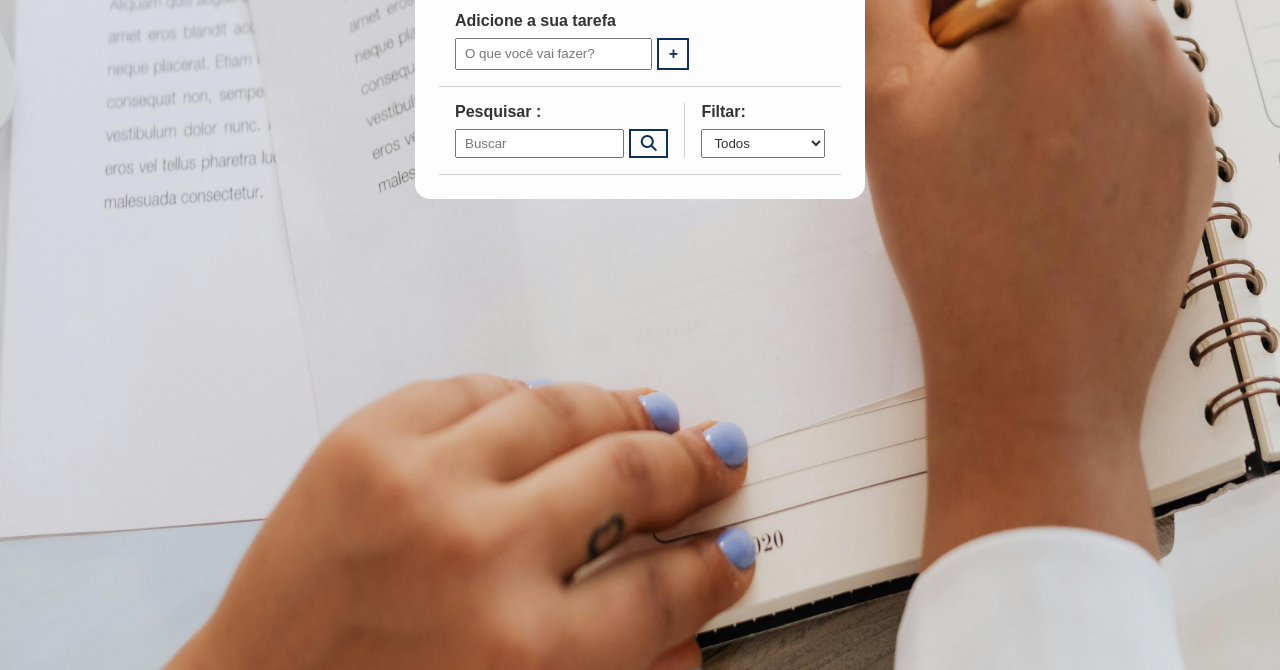
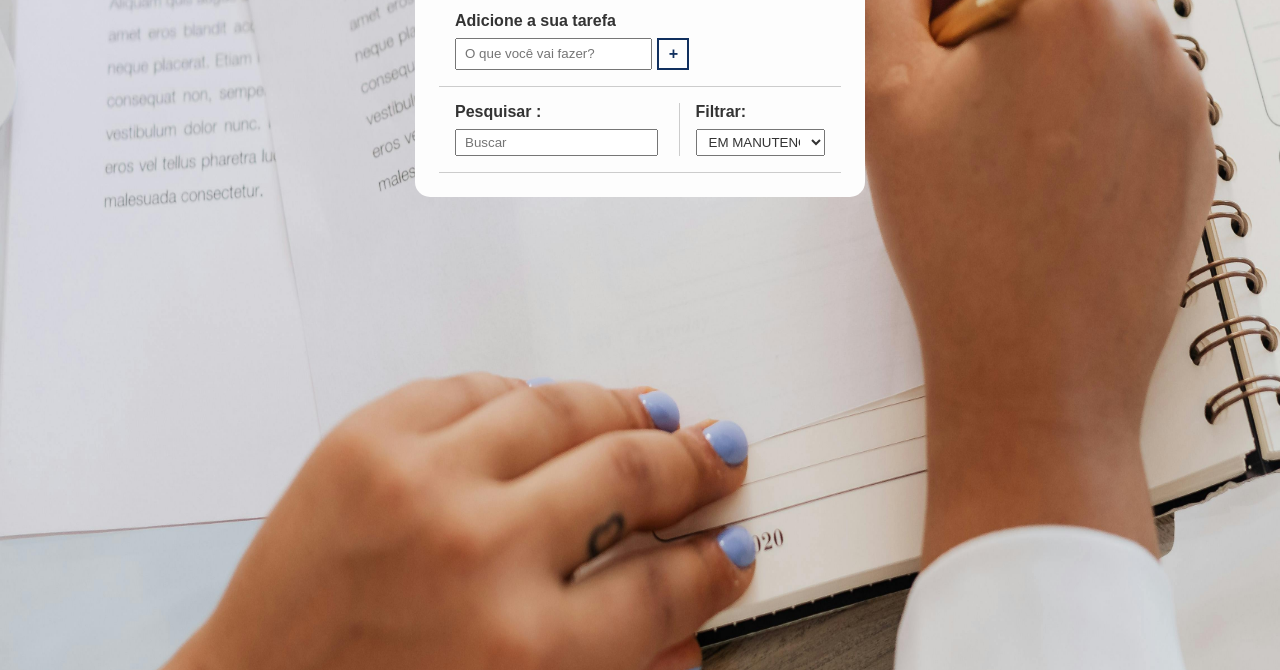
Before and after one commit to JoaoBoudoux/To-Do-List, a plain HTML site: page index.html in a window 1280 px wide. Shown: the part 130-800 px from the top of the page. Drawn offline with Linux system fonts and the light colour scheme.

Commit message:
Lista de afazeres 2.6

```diff
--- a/index.html
+++ b/index.html
@@ -42,14 +42,16 @@
                 <h4>Pesquisar :</h4>
                 <form>
                     <input type="text" id="search-input" placeholder="Buscar">
-                    <button id="erase-button">
+                    <!-- ABAIXO O BOTÃO DE PESQUISA, NÃO UTILIZAVEL AINDA -->
+                    <!-- <button id="erase-button">
                         <i class="fa-solid fa-magnifying-glass"></i>
-                    </button>
+                    </button> -->
                 </form>
             </div>
             <div id="filter">
-                <h4>Filtar:</h4>
+                <h4>Filtrar:</h4>
                 <select id="filter-select">
+                    <option value="all">EM MANUTENÇÃO</option>
                     <option value="all">Todos</option>
                     <option value="done">Feitos</option>
                     <option value="todo">A fazer</option>
```
